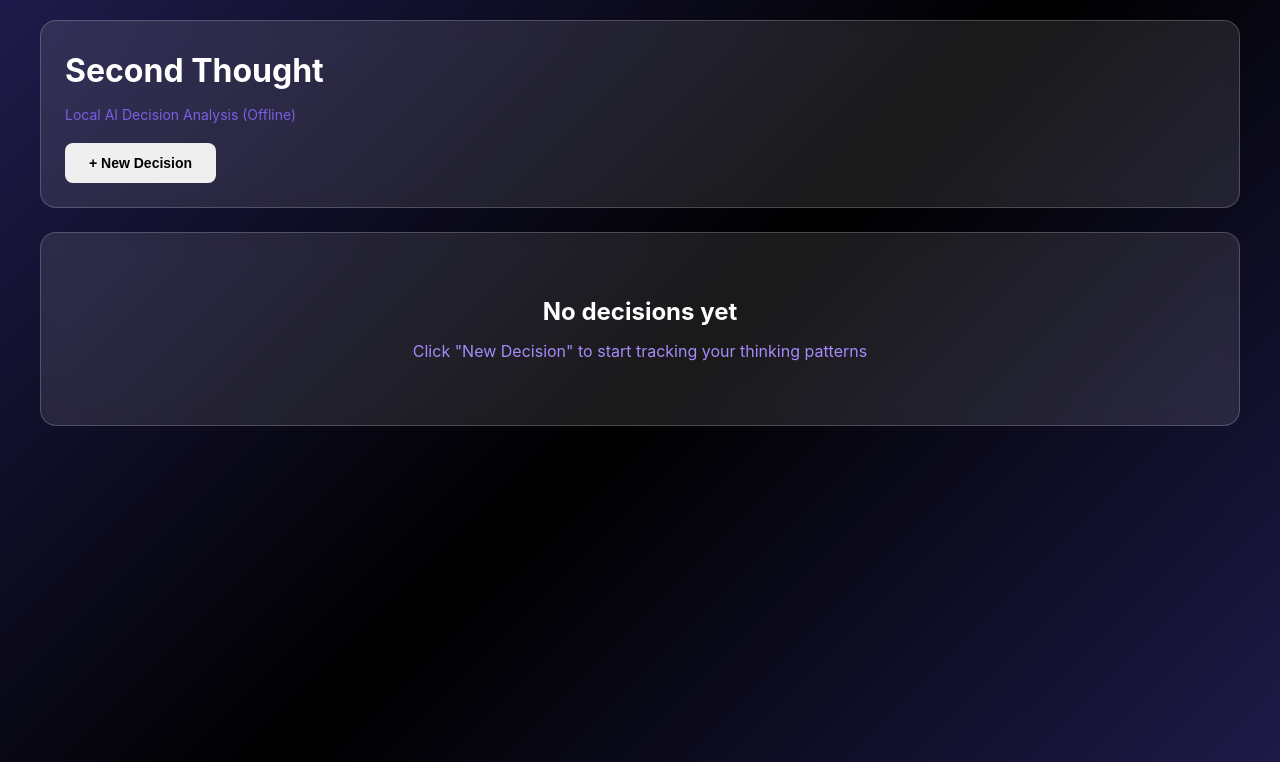
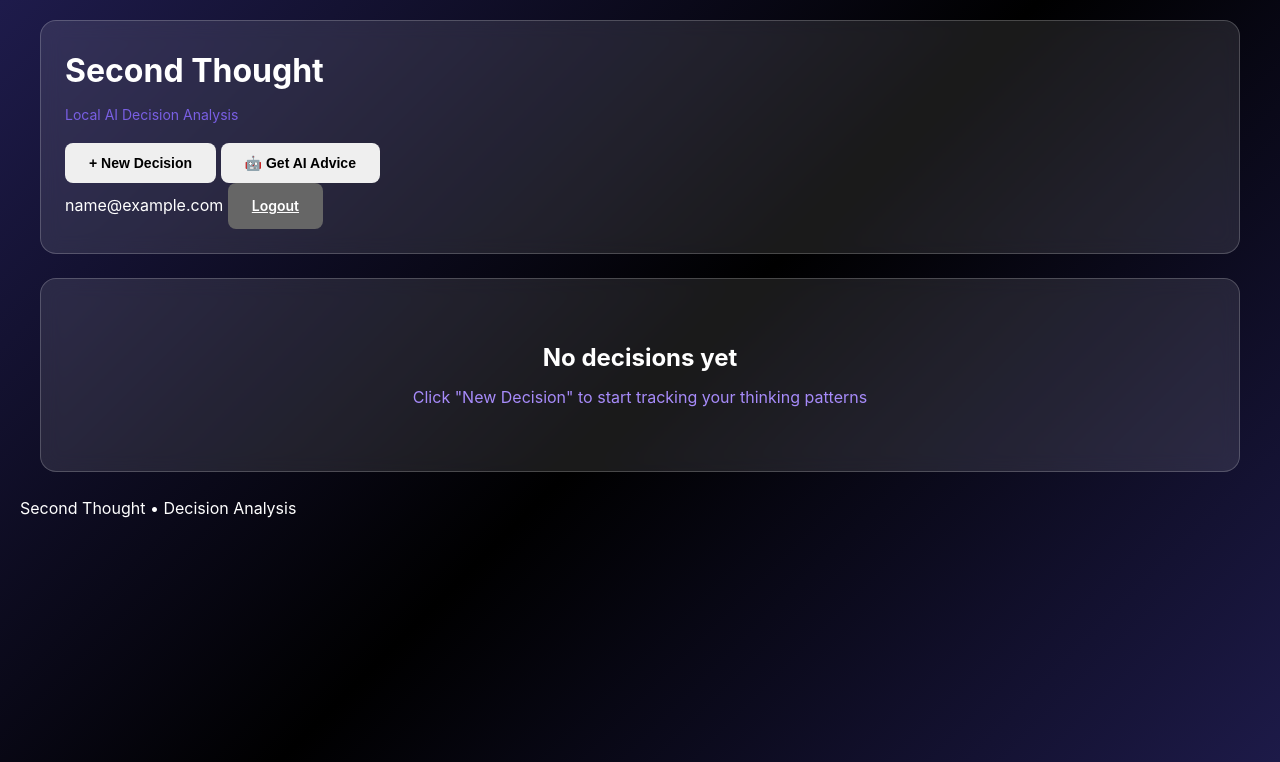
Before and after one commit to CleonDsouza/Second_Thought, a Flask app: page / in a window 1280 px wide. Shown: the top 762 px of the page. Run offline with Flask 3, Linux system fonts and the light colour scheme; the visitor is signed in with stand-in values (Sample User, id 1); data that the repository does not hold is empty.

Commit message:
Update index.html
changed the format for better format

```diff
--- a/templates/index.html
+++ b/templates/index.html
@@ -4,29 +4,55 @@
     <meta charset="UTF-8">
     <meta name="viewport" content="width=device-width, initial-scale=1.0">
     <title>Second Thought - Decision Analysis</title>
-    <link rel="stylesheet" href="style.css">
+
+    <link rel="stylesheet" href="{{ url_for('static', filename='style.css') }}">
 </head>
 <body>
+
 <div class="container">
+
     <!-- Header -->
     <div class="header">
-            <h1> Second Thought</h1>
-            <p class="tagline">Local AI Decision Analysis (Offline)</p>
-            <button class="btn" onclick="showModal('decisionModal')">+ New Decision</button>
+        <div class="header-left">
+            <h1>Second Thought</h1>
+            <p class="tagline">Local AI Decision Analysis</p>
+
+            <!-- New Decision button stays under the title -->
+            <div style="margin-top: 16px;">
+                <button class="btn btn-decision" onclick="showModal('decisionModal')">
+                    + New Decision
+                </button>
+
+                <button class="btn btn-advice" onclick="showModal('adviceModal')">
+                    🤖 Get AI Advice
+                </button>
+            </div>
+        </div>
+
+        <div class="header-right">
+            <span class="header-user">{{ session.user_email }}</span>
+            <a href="/logout" class="btn btn-secondary btn-grad">Logout</a>
+        </div>
     </div>
 
     <!-- Decisions List -->
     {% if decisions|length == 0 %}
+
         <div class="card empty-state">
             <h2>No decisions yet</h2>
             <p>Click "New Decision" to start tracking your thinking patterns</p>
         </div>
+
     {% else %}
+
         {% for d in decisions %}
         <div class="card decision-card">
+
             <div class="decision-header">
                 <h3>{{ d.title }}</h3>
-                        <span class="date-badge">{{ d.date_created[:10] }} • {{ d.stakes }} stakes</span>
+                <span class="date-badge">
+                    {{ d.date_created[:10] }} • {{ d.stakes }} stakes
+                </span>
             </div>
 
             <div class="decision-content">
@@ -35,27 +61,55 @@
             </div>
 
             {% if d.initial_analysis %}
+
+            <!-- Score grid -->
             <div class="analysis-grid">
+
                 <div class="analysis-box emotional">
                     <div class="score">{{ d.initial_analysis.emotional.score }}%</div>
-                                <div class="label"> Emotional</div>
+                    <div class="label">Emotional</div>
+
+                    <svg class="mini-graph" viewBox="0 0 100 40">
+                        <polyline points="0,30 20,25 40,28 60,20 80,24 100,18" />
+                    </svg>
                 </div>
+
                 <div class="analysis-box logical">
                     <div class="score">{{ d.initial_analysis.logical.score }}%</div>
-                                <div class="label"> Logical</div>
+                    <div class="label">Logical</div>
+
+                    <svg class="mini-graph" viewBox="0 0 100 40">
+                        <polyline points="0,32 20,30 40,26 60,22 80,20 100,18" />
+                    </svg>
                 </div>
+
                 <div class="analysis-box intellectual">
                     <div class="score">{{ d.initial_analysis.intellectual.score }}%</div>
                     <div class="label">Intellectual</div>
-                            </div>
+
+                    <svg class="mini-graph" viewBox="0 0 100 40">
+                        <polyline points="0,35 20,33 40,30 60,28 80,25 100,22" />
+                    </svg>
                 </div>
 
+            </div>
+
+            <!-- Source + Bias -->
             <div class="analysis-source">
                 <strong>Analysis Source:</strong>
+
                 {% if d.initial_analysis.analysis_source == "ai" %}
-                                <span class="badge-ai"> Local AI</span>
+                    <span class="badge-ai">AI</span>
                 {% else %}
-                                <span class="badge-rule"> Rule-Based</span>
+                    <span class="badge-rule">Rule-Based</span>
+                {% endif %}
+
+                {% if d.initial_analysis.biasIndicators %}
+                <div class="bias-tags">
+                    {% for bias in d.initial_analysis.biasIndicators %}
+                        <span class="bias-tag">{{ bias }}</span>
+                    {% endfor %}
+                </div>
                 {% endif %}
             </div>
 
@@ -66,20 +120,20 @@
             </details>
             {% endif %}
 
-                        {% if d.initial_analysis.biasIndicators %}
-                            <div class="bias-tags">
-                                {% for bias in d.initial_analysis.biasIndicators %}
-                                    <span class="bias-tag"> {{ bias }}</span>
-                                {% endfor %}
-                            </div>
-                        {% endif %}
             {% endif %}
 
+            <!-- Reflection section -->
             {% if not d.has_reflection %}
-                        <button class="btn btn-reflection" onclick="showReflection({{ d.id }})">
+
+                <div class="reflection-footer">
+                    <button class="btn btn-reflection-btn-grad"
+                            onclick="showReflection({{ d.id }})">
                         Add Reflection
                     </button>
+                </div>
+
             {% else %}
+
                 <div class="reflection-box">
                     <h4>✓ Reflection Added</h4>
                     <p><strong>Outcome:</strong> {{ d.reflection.actual_outcome }}</p>
@@ -88,77 +142,96 @@
                     {% if d.reflection.reflection_analysis %}
                         {% set ra = d.reflection.reflection_analysis %}
                         {% set ia = d.initial_analysis %}
+
                         <div class="analysis-grid drift-grid">
+
                             <div class="analysis-box emotional">
                                 <div class="score">{{ ra.emotional.score }}%</div>
                                 <div class="drift">
                                     {% set drift = ra.emotional.score - ia.emotional.score %}
                                     <span class="{% if drift > 0 %}drift-up{% else %}drift-down{% endif %}">
-                                                {% if drift > 0 %}↑{% else %}↓{% endif %} {{ drift|abs }} pts
+                                        {% if drift > 0 %}↑{% else %}↓{% endif %}
+                                        {{ drift|abs }} pts
                                     </span>
                                 </div>
                             </div>
+
                             <div class="analysis-box logical">
                                 <div class="score">{{ ra.logical.score }}%</div>
                                 <div class="drift">
                                     {% set drift = ra.logical.score - ia.logical.score %}
                                     <span class="{% if drift > 0 %}drift-up{% else %}drift-down{% endif %}">
-                                                {% if drift > 0 %}↑{% else %}↓{% endif %} {{ drift|abs }} pts
+                                        {% if drift > 0 %}↑{% else %}↓{% endif %}
+                                        {{ drift|abs }} pts
                                     </span>
                                 </div>
                             </div>
+
                             <div class="analysis-box intellectual">
                                 <div class="score">{{ ra.intellectual.score }}%</div>
                                 <div class="drift">
                                     {% set drift = ra.intellectual.score - ia.intellectual.score %}
                                     <span class="{% if drift > 0 %}drift-up{% else %}drift-down{% endif %}">
-                                                {% if drift > 0 %}↑{% else %}↓{% endif %} {{ drift|abs }} pts
+                                        {% if drift > 0 %}↑{% else %}↓{% endif %}
+                                        {{ drift|abs }} pts
                                     </span>
                                 </div>
                             </div>
+
                         </div>
                     {% endif %}
                 </div>
+
             {% endif %}
+
         </div>
         {% endfor %}
+
     {% endif %}
+
 </div>
 
 <!-- Decision Modal -->
 <div id="decisionModal" class="modal">
     <div class="modal-content">
-            <h2> Log a Decision</h2>
+        <h2>Log a Decision</h2>
+
         <div class="form-group">
             <label>Title *</label>
             <input type="text" id="title" placeholder="e.g., Quitting my job">
         </div>
+
         <div class="form-group">
             <label>Context *</label>
-                <textarea id="context" rows="2" placeholder="What was happening?"></textarea>
+            <textarea id="context" rows="2"></textarea>
         </div>
+
         <div class="form-group">
             <label>Decision *</label>
-                <textarea id="decision" rows="2" placeholder="What did you decide?"></textarea>
+            <textarea id="decision" rows="2"></textarea>
         </div>
+
         <div class="form-group">
             <label>Stakes</label>
             <select id="stakes">
-                    <option value="low">Low - Minor impact</option>
-                    <option value="medium" selected>Medium - Moderate impact</option>
-                    <option value="high">High - Significant impact</option>
+                <option value="low">Low</option>
+                <option value="medium" selected>Medium</option>
+                <option value="high">High</option>
             </select>
         </div>
+
         <div class="form-group">
             <label>Your Reasoning *</label>
-                <textarea id="fullReasoning" rows="5" placeholder="Explain your complete thought process..."></textarea>
+            <textarea id="fullReasoning" rows="5"></textarea>
         </div>
+
         <div class="form-group">
             <label>Expected Outcome *</label>
-                <textarea id="expectedOutcome" rows="2" placeholder="What do you expect will happen?"></textarea>
+            <textarea id="expectedOutcome" rows="2"></textarea>
         </div>
+
         <div class="modal-actions">
-                <button class="btn btn-primary" onclick="submitDecision()"> Save & Analyze</button>
+            <button class="btn btn-primary" onclick="submitDecision()">Save & Analyze</button>
             <button class="btn btn-secondary" onclick="closeModal('decisionModal')">Cancel</button>
         </div>
     </div>
@@ -167,37 +240,79 @@
 <!-- Reflection Modal -->
 <div id="reflectionModal" class="modal">
     <div class="modal-content">
-            <h2> Add Reflection</h2>
+        <h2>Add Reflection</h2>
+
         <input type="hidden" id="reflectionId">
+
         <div class="form-group">
             <label>What Actually Happened? *</label>
-                <textarea id="actualOutcome" rows="3" placeholder="Describe the actual outcome..."></textarea>
+            <textarea id="actualOutcome" rows="3"></textarea>
         </div>
+
         <div class="form-group">
             <label>How Do You See It Now? *</label>
-                <textarea id="revisedPerspective" rows="3" placeholder="Your perspective with hindsight..."></textarea>
+            <textarea id="revisedPerspective" rows="3"></textarea>
         </div>
+
         <div class="form-group">
             <label>Lessons Learned</label>
-                <textarea id="lessonsLearned" rows="2" placeholder="What did you learn?"></textarea>
+            <textarea id="lessonsLearned" rows="2"></textarea>
         </div>
+
         <div class="form-group">
             <label>Would You Decide the Same Way? *</label>
             <select id="wouldDecideSame">
-                    <option value="yes">Yes, absolutely</option>
-                    <option value="mostly">Mostly yes</option>
+                <option value="yes">Yes</option>
+                <option value="mostly">Mostly</option>
                 <option value="unsure">Unsure</option>
                 <option value="probably-not">Probably not</option>
-                    <option value="no">Definitely not</option>
+                <option value="no">No</option>
             </select>
         </div>
+
         <div class="modal-actions">
-                <button class="btn btn-primary" onclick="submitReflection()"> Save Reflection</button>
+            <button class="btn btn-primary" onclick="submitReflection()">Save Reflection</button>
             <button class="btn btn-secondary" onclick="closeModal('reflectionModal')">Cancel</button>
         </div>
     </div>
 </div>
 
+<!-- Advice Modal -->
+<div id="adviceModal" class="modal">
+    <div class="modal-content">
+        <h2>AI Decision Advisor</h2>
+
+        <div class="form-group">
+            <label>Your question *</label>
+            <textarea id="adviceQuestion" rows="4"></textarea>
+        </div>
+
+        <div id="adviceResult" style="display:none;">
+            <h3>AI Advice</h3>
+            <div id="adviceText"></div>
+            <p id="adviceMeta"></p>
+        </div>
+
+        <div class="modal-actions">
+            <button class="btn btn-primary" onclick="getAIAdvice()" id="getAdviceBtn">
+                Get Advice
+            </button>
+            <button class="btn btn-secondary" onclick="closeModal('adviceModal')">
+                Close
+            </button>
+        </div>
+
+        <div id="adviceLoading" style="display:none;">
+            <p>Analyzing your past decisions...</p>
+        </div>
+    </div>
+</div>
+
 <script src="{{ url_for('static', filename='script.js') }}"></script>
+
+<footer class="footer">
+    <p>Second Thought • Decision Analysis</p>
+</footer>
+
 </body>
 </html>
```
Lines whose indentation alone changed are shown as unchanged.
